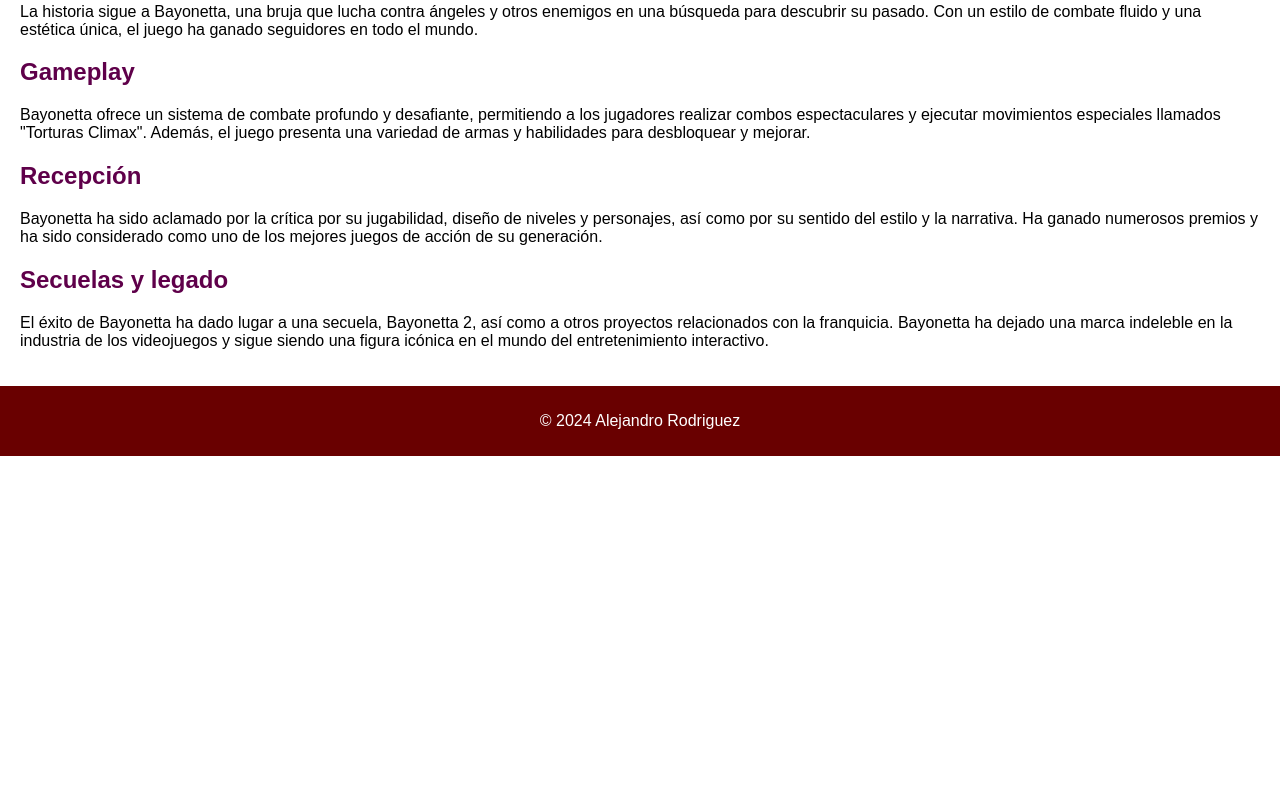
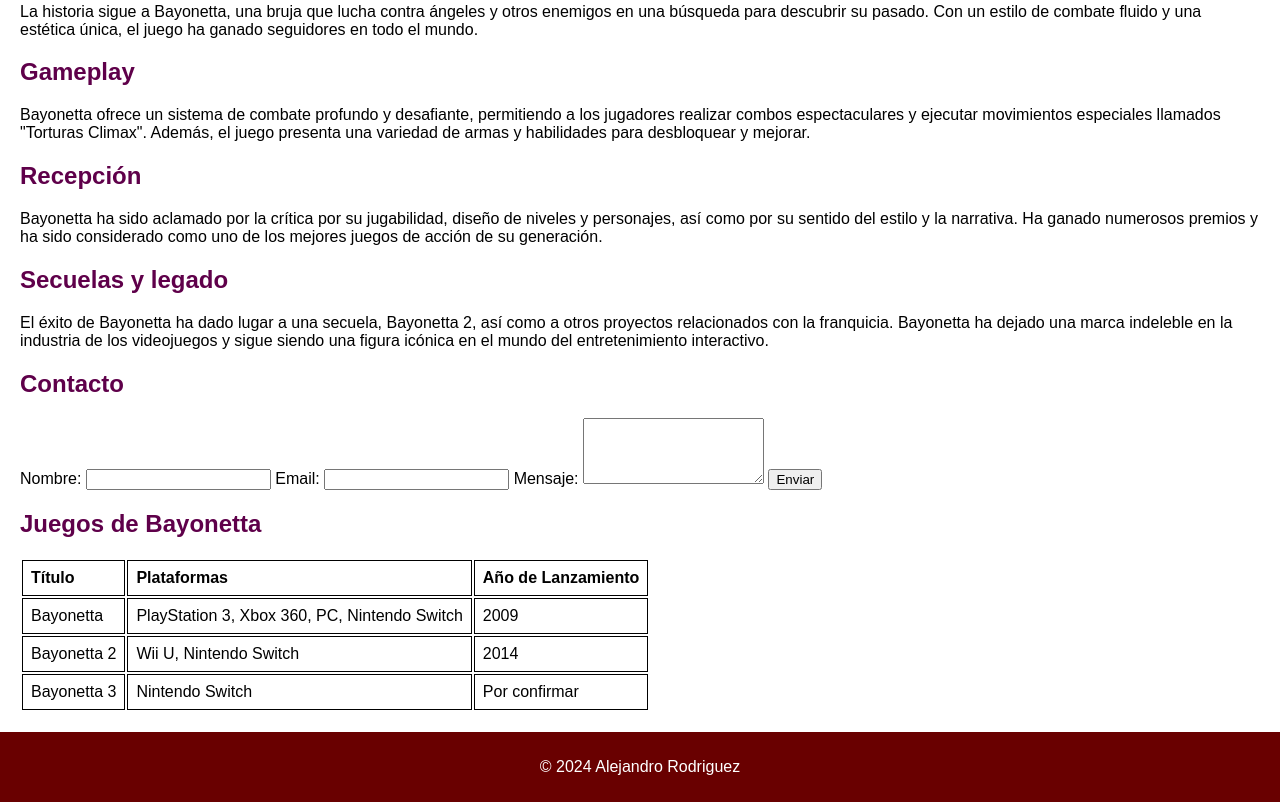
Before and after one commit to Noctis37/sitio, a plain HTML site: page index.html in a window 1280 px wide. Shown: the part 899-1701 px from the top of the page. Before the commit the page ends 1355 px from the top, so only its background shows below. Drawn offline with Linux system fonts and the light colour scheme.

Commit message:
mensaje de cambio

```diff
--- a/estilos/estilosindex.css
+++ b/estilos/estilosindex.css
@@ -36,3 +36,18 @@
     padding: 10px 0;
     width: 100%;
 }
+
+/* Para estilos de la tabla */
+
+/* Estilos para las celdas de arriba */
+th {
+    border: 1px solid black;
+    padding: 8px;
+    text-align: left;
+}
+
+/* Para los datos */
+td {
+    border: 1px solid black;
+    padding: 8px;
+}
--- a/index.html
+++ b/index.html
@@ -47,6 +47,54 @@
             <h2>Secuelas y legado</h2>
             <p>El éxito de Bayonetta ha dado lugar a una secuela, Bayonetta 2, así como a otros proyectos relacionados con la franquicia. Bayonetta ha dejado una marca indeleble en la industria de los videojuegos y sigue siendo una figura icónica en el mundo del entretenimiento interactivo.</p>
         </section>
+
+        <!-- Formulario de contacto -->
+        <section>
+            <h2>Contacto</h2>
+            <form action="#" method="post">
+                <label for="nombre">Nombre:</label>
+                <input type="text" id="nombre" name="nombre" required>
+
+                <label for="email">Email:</label>
+                <input type="email" id="email" name="email" required>
+
+                <label for="mensaje">Mensaje:</label>
+                <textarea id="mensaje" name="mensaje" rows="4" required></textarea>
+
+                <input type="submit" value="Enviar">
+            </form>
+        </section>
+
+        <section>
+            <h2>Juegos de Bayonetta</h2>
+            <table>
+                <thead>
+                    <tr>
+                        <th>Título</th>
+                        <th>Plataformas</th>
+                        <th>Año de Lanzamiento</th>
+                    </tr>
+                </thead>
+                <tbody>
+                    <tr>
+                        <td>Bayonetta</td>
+                        <td>PlayStation 3, Xbox 360, PC, Nintendo Switch</td>
+                        <td>2009</td>
+                    </tr>
+                    <tr>
+                        <td>Bayonetta 2</td>
+                        <td>Wii U, Nintendo Switch</td>
+                        <td>2014</td>
+                    </tr>
+                    <tr>
+                        <td>Bayonetta 3</td>
+                        <td>Nintendo Switch</td>
+                        <td>Por confirmar</td>
+                    </tr>
+                </tbody>
+            </table>
+        </section>
+
     </main>
 
     <footer>
```
